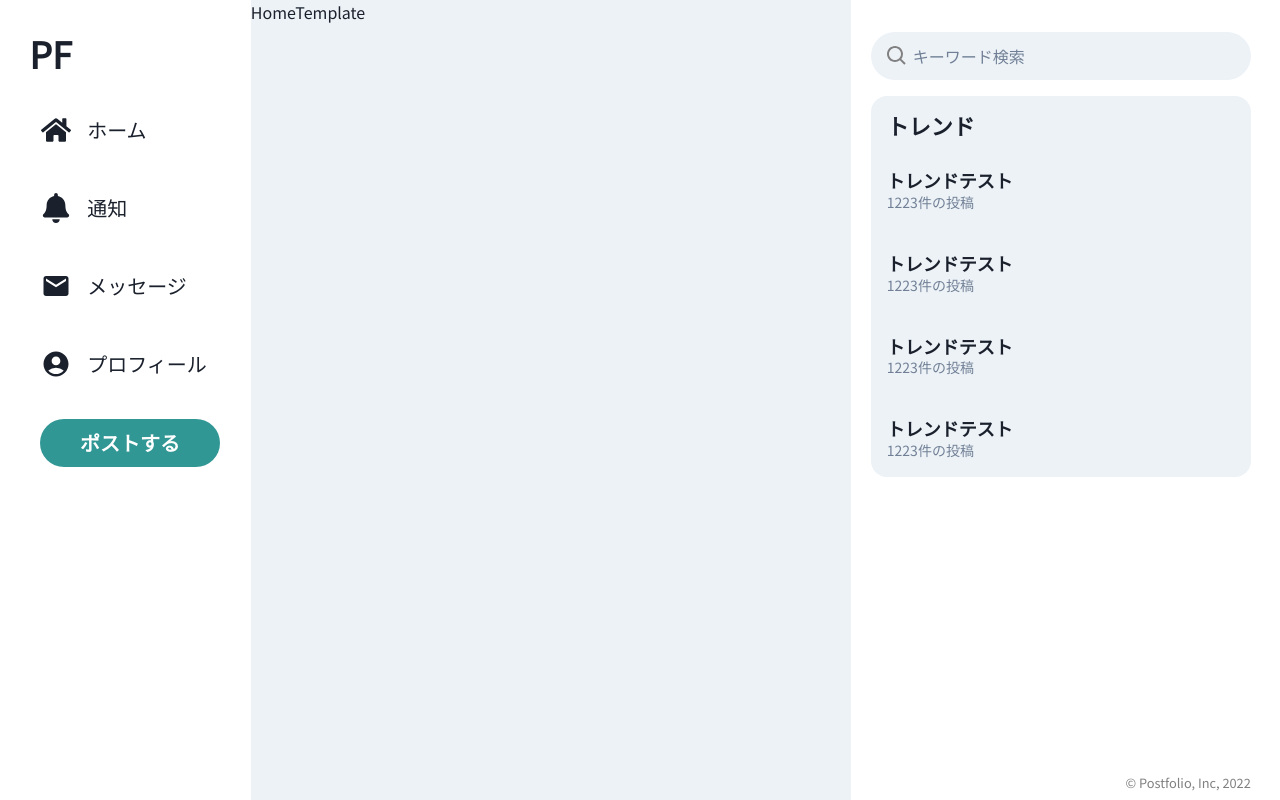
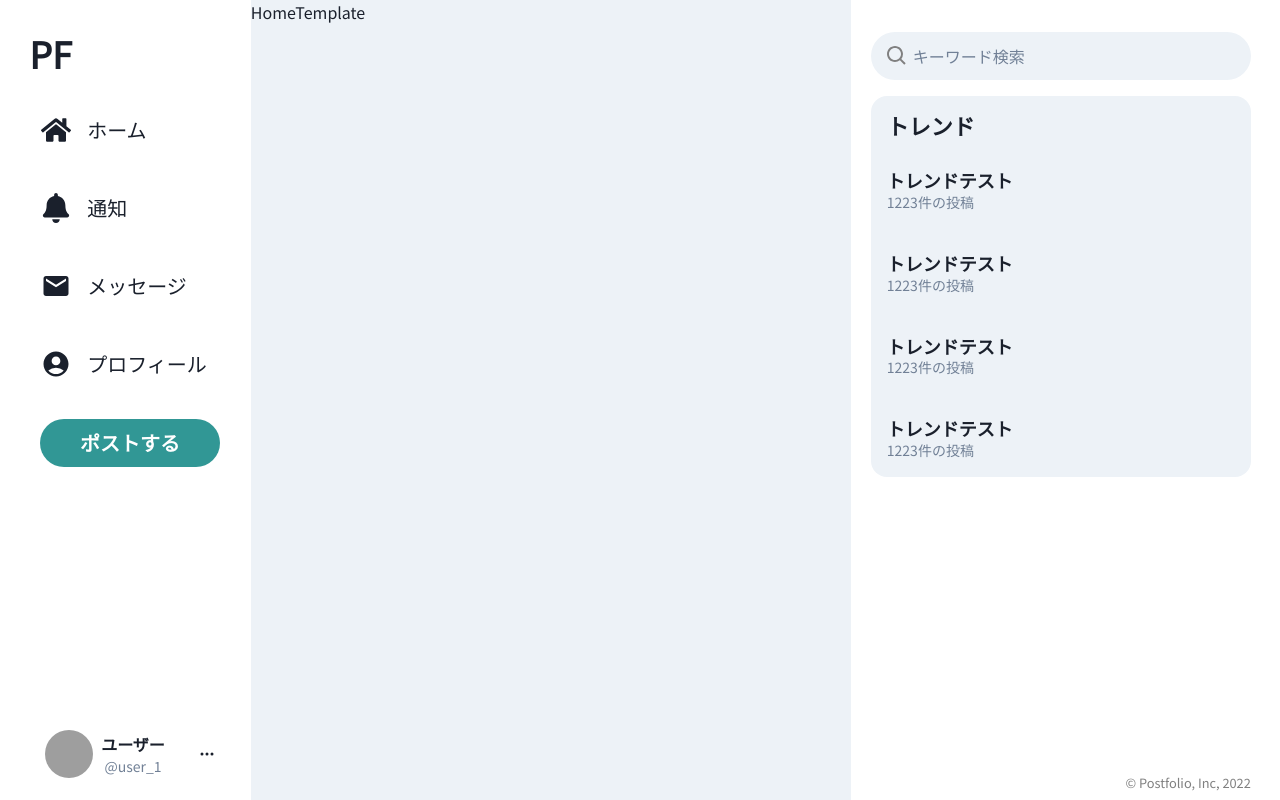
Before and after one commit to Mitsuki0619/postfolio, a Next.js app: page / in a window 1280 px wide. Built offline with nearby package versions, Linux system fonts and the light colour scheme; grey boxes are pictures that could not be loaded.

Commit message:
style: ログアウトボタンの静的実装

```diff
--- a/src/components/organisms/Header.tsx
+++ b/src/components/organisms/Header.tsx
@@ -6,11 +6,20 @@ import {
   Wrap,
   WrapItem,
   Link,
+  Menu,
+  MenuButton,
+  MenuItem,
+  MenuList,
+  Avatar,
+  HStack,
+  VStack,
+  Text,
+  Spacer,
 } from "@chakra-ui/react";
 import { HeaderLink } from "components/molecules/HeaderLink";
 import NextLink from "next/link";
 import React from "react";
-import { BsFillPlusCircleFill } from "react-icons/bs";
+import { BsFillPlusCircleFill, BsThreeDots } from "react-icons/bs";
 import { FaBell, FaHome } from "react-icons/fa";
 import { MdAccountCircle, MdEmail } from "react-icons/md";
 
@@ -22,6 +31,7 @@ export const Header: React.FC = () => {
       direction="column"
       bgColor="white"
       pt={"8"}
+      pb={"3"}
       px={{ base: "2", md: "5" }}
       alignItems={"end"}
     >
@@ -33,7 +43,7 @@ export const Header: React.FC = () => {
         gap={"4vh"}
       >
         <Box w={"full"}>
-          <Heading as={"h1"} textAlign={{base: "center", xl: "start"}}>
+          <Heading as={"h1"} textAlign={{ base: "center", xl: "start" }}>
             <Link as={NextLink} href="">
               PF
             </Link>
@@ -85,6 +95,47 @@ export const Header: React.FC = () => {
           </Box>
         </Box>
       </Flex>
+      <Menu>
+        <MenuButton
+          _hover={{ bgColor: "gray.100" }}
+          rounded={"full"}
+          transition={"all"}
+          transitionDuration={"0.5s"}
+          py={{ base: "", xl: "2.5" }}
+          px={{ base: "", xl: "4" }}
+          w={{ base: "", xl: "full" }}
+        >
+          <Flex w={{ base: "", xl: "full" }} alignItems={"center"}>
+            <Avatar name="Kent Dodds" src="https://bit.ly/kent-c-dodds" />
+            <Box
+              gap={0}
+              display={{ base: "none", xl: "block" }}
+              marginLeft={"2"}
+            >
+              <Text fontWeight={"bold"}>ユーザー</Text>
+              <Text color={"gray.500"} fontSize={"sm"}>
+                @user_1
+              </Text>
+            </Box>
+            <Spacer />
+            <Box display={{ base: "none", xl: "block" }}>
+              <BsThreeDots />
+            </Box>
+          </Flex>
+        </MenuButton>
+        <MenuList>
+          <MenuItem>
+            <Link as={NextLink} href="">
+              設定
+            </Link>
+          </MenuItem>
+          <MenuItem>
+            <Link as={NextLink} href="" color={"red.500"}>
+              ログアウト
+            </Link>
+          </MenuItem>
+        </MenuList>
+      </Menu>
     </Flex>
   );
 };
```
